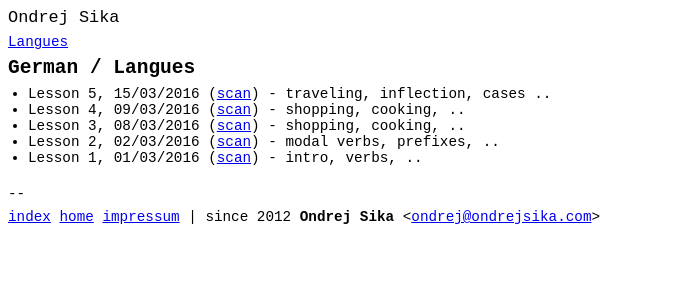
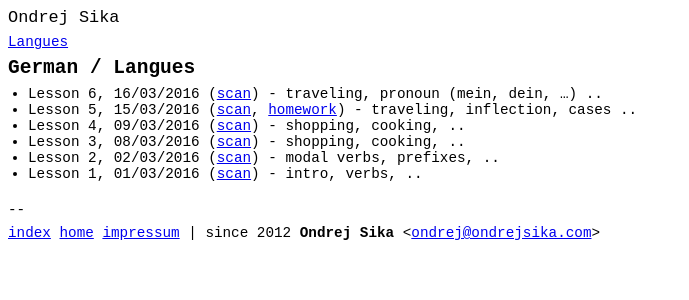
Before and after one commit to ondrejsika/ondrejsika.com, a Jekyll site: the page built from edu/languages/german/index.md, in a window 1280 px wide. Shown: the top 300 px of the page, without its empty margins (0-689 px from the left). Built offline with Jekyll 4.4.1, drawn with Linux system fonts in a browser that asks for light colours; Markdown is read by kramdown in place of the engine named in the settings; comment, search, counter and statistics services are not loaded.

Commit message:
german - add lesson 6, homework 5

```diff
--- a/edu/languages/german/index.md
+++ b/edu/languages/german/index.md
@@ -7,7 +7,8 @@
 
 ## {{page.title}}
 
-* Lesson 5, 15/03/2016 ([scan](http://notes.drive.ondrejsika.com/languages/german/maria/german-lesson-5.pdf)) - traveling, inflection, cases ..
+* Lesson 6, 16/03/2016 ([scan](http://notes.drive.ondrejsika.com/languages/german/maria/german-lesson-6.pdf)) - traveling, pronoun (mein, dein, ...) ..
+* Lesson 5, 15/03/2016 ([scan](http://notes.drive.ondrejsika.com/languages/german/maria/german-lesson-5.pdf), [homework](http://notes.drive.ondrejsika.com/languages/german/maria/german-lesson-5-homework.pdf)) - traveling, inflection, cases ..
 * Lesson 4, 09/03/2016 ([scan](http://notes.drive.ondrejsika.com/languages/german/maria/german-lesson-4.pdf)) - shopping, cooking, ..
 * Lesson 3, 08/03/2016 ([scan](http://notes.drive.ondrejsika.com/languages/german/maria/german-lesson-3.pdf)) - shopping, cooking, ..
 * Lesson 2, 02/03/2016 ([scan](http://notes.drive.ondrejsika.com/languages/german/maria/german-lesson-2.pdf)) - modal verbs, prefixes, ..
```
